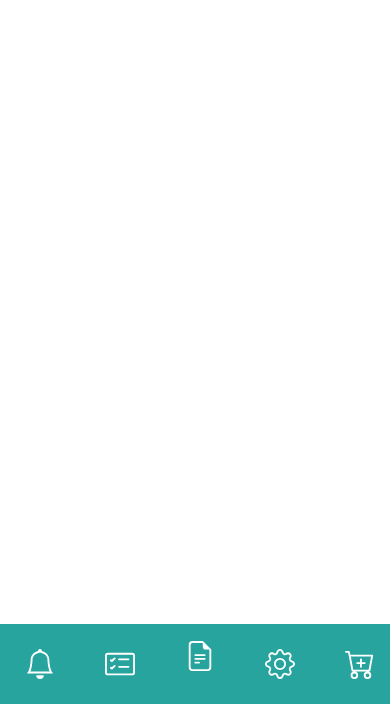
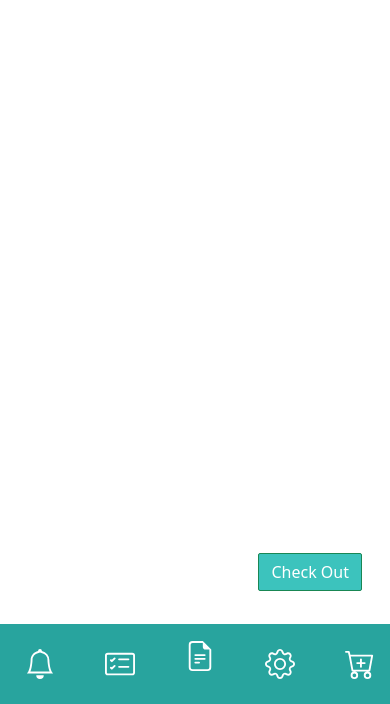
Before and after one commit to dev-hvstle/plvdocx-qwerty, a PHP site: page /cart.php in a window 390 px wide. Shown: the part 140-844 px from the top of the page. Run offline with PHP 8.4, Linux system fonts and the light colour scheme; a user stored in the database is signed in; data comes from the database, SQL or seed files in the repository.

Commit message:
update cart.php
checkout button

```diff
--- a/student/cart.php
+++ b/student/cart.php
@@ -6,6 +6,9 @@
     <script defer src="js/app.js"></script>
     <link rel="stylesheet" href="css/status.css"/>
     <link rel="stylesheet" href="css/table.css"/>
+
+    <link href="https://cdn.jsdelivr.net/npm/bootstrap@5.0.1/dist/css/bootstrap.min.css" rel="stylesheet" integrity="sha384-+0n0xVW2eSR5OomGNYDnhzAbDsOXxcvSN1TPprVMTNDbiYZCxYbOOl7+AMvyTG2x" crossorigin="anonymous">
+
 
       <link
       href="https://fonts.googleapis.com/css?family=Open+Sans:300,400,700&display=swap"
@@ -17,6 +20,29 @@
     type = "image/x-icon">
 
     <title>PLV Docx</title>
+    <style>
+        #CheckOut{
+            position: relative;
+            left:26vh;
+            float: right;
+            top: 75vh;
+            border-radius: 2px;
+            background-color: #3cc3bd;
+        }
+
+        @media screen and (max-width:500px) {
+
+        #CheckOut{
+            position: relative;
+            left:0vh;
+            float: right;
+            top: 65vh;
+            border-radius: 2px;
+            background-color: #3cc3bd;
+        }
+
+        }
+    </style>
   </head>
 
   <body>
@@ -95,6 +121,10 @@
 
                         </div>
 
+                        <div class="container">
+                            <button type="submit" name="delete_btn" class="btn btn-success" id="CheckOut">Check Out</button>
+                        </div>
+
 
     </main>
 
```
